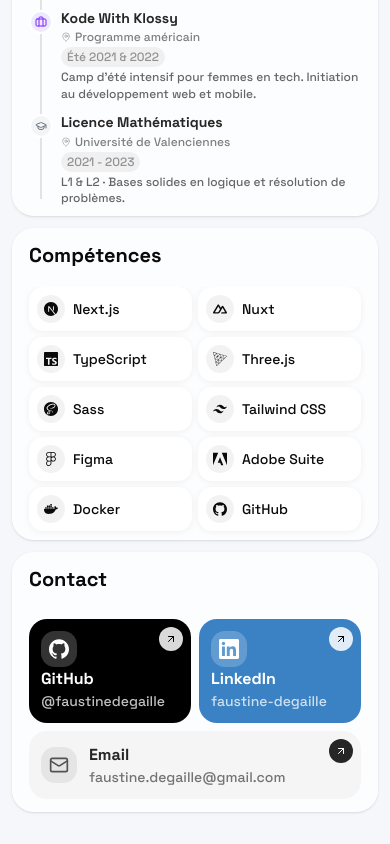
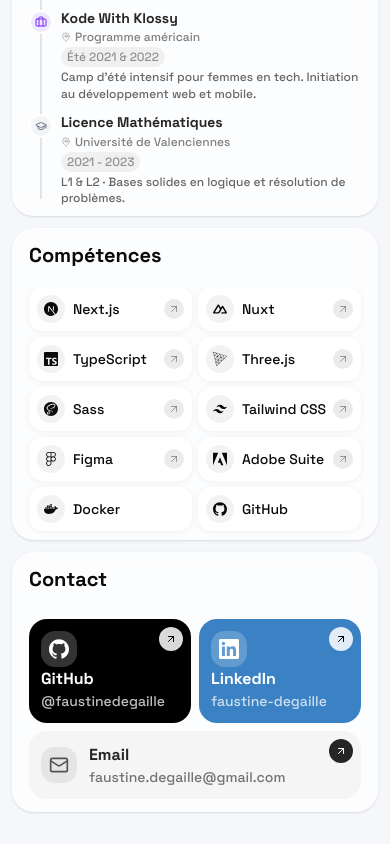
Before and after one commit to faustinedegaille/faustine-portfolio, a Next.js app: page / in a window 390 px wide. Shown: the part 633-1477 px from the top of the page. Built offline with nearby package versions, Linux system fonts and the light colour scheme.

Commit message:
Refactor FocusWidget and SkillsWidget for improved UI responsiveness and interaction feedback

```diff
--- a/components/widgets/FocusWidget.tsx
+++ b/components/widgets/FocusWidget.tsx
@@ -132,13 +132,13 @@
                   <div className="h-full w-full bg-black/10" />
                 )}
 
-                <div className="absolute inset-0 flex items-end bg-gradient-to-t from-black/40 to-transparent px-2 md:px-2.5 py-1.5 md:py-2 md:opacity-0 transition-opacity duration-200 md:group-hover:opacity-100">
+                <div className="absolute inset-0 flex items-end bg-gradient-to-t from-black/50 to-transparent px-2 md:px-2.5 py-1.5 md:py-2">
                   <p className="text-xs md:text-v-xs font-medium text-white leading-tight">
                     {project.title}
                   </p>
                 </div>
 
-                <div className="absolute right-1.5 top-1.5 md:right-2 md:top-2 flex h-5 w-5 md:h-6 md:w-6 items-center justify-center rounded-full bg-white/90 text-black md:opacity-0 transition-opacity duration-200 md:group-hover:opacity-100">
+                <div className="absolute right-1.5 top-1.5 md:right-2 md:top-2 flex h-5 w-5 md:h-6 md:w-6 items-center justify-center rounded-full bg-white/90 text-black transition-transform duration-200 group-hover:scale-110">
                   <ArrowUpRight className="h-2.5 w-2.5 md:h-3 md:w-3" />
                 </div>
               </button>
--- a/components/widgets/SkillsWidget.tsx
+++ b/components/widgets/SkillsWidget.tsx
@@ -2,6 +2,7 @@
 
 import { Card, CardHeader, CardTitle, CardContent } from "@/components/ui/card"
 import { motion, AnimatePresence } from "framer-motion"
+import { ArrowUpRight } from "lucide-react"
 import { useState } from "react"
 import { skills } from "@/data/skills"
 
@@ -45,24 +46,30 @@
                 <p className="text-sm md:text-v-base font-medium truncate">{s.label}</p>
               </div>
 
-              <AnimatePresence>
-                {isActive && s.cta && (
-                  <motion.button
-                    type="button"
-                    initial={{ opacity: 0, x: -6 }}
-                    animate={{ opacity: 1, x: 0 }}
-                    exit={{ opacity: 0, x: -6 }}
-                    transition={{ duration: 0.2 }}
-                    className="text-xs md:text-v-2xs font-medium text-black/60 hover:text-black/80 hidden md:block shrink-0"
-                    onClick={(e) => {
-                      e.stopPropagation()
-                      onCtaClick(s.title)
-                    }}
+              {s.cta && (
+                <div className="flex items-center gap-1.5 shrink-0">
+                  <AnimatePresence>
+                    {isActive && (
+                      <motion.span
+                        initial={{ opacity: 0, x: -4 }}
+                        animate={{ opacity: 1, x: 0 }}
+                        exit={{ opacity: 0, x: -4 }}
+                        transition={{ duration: 0.2 }}
+                        className="text-xs md:text-v-2xs font-medium text-black/50 hidden md:block whitespace-nowrap"
+                      >
+                        Voir les projets
+                      </motion.span>
+                    )}
+                  </AnimatePresence>
+                  <div
+                    className={`flex h-5 w-5 items-center justify-center rounded-full transition-colors duration-200 ${
+                      isActive ? "bg-black text-white" : "bg-black/8 text-black/35"
+                    }`}
                   >
-                    {s.cta}
-                  </motion.button>
-                )}
-              </AnimatePresence>
+                    <ArrowUpRight className="h-3 w-3" />
+                  </div>
+                </div>
+              )}
             </motion.div>
           )
         })}
```
